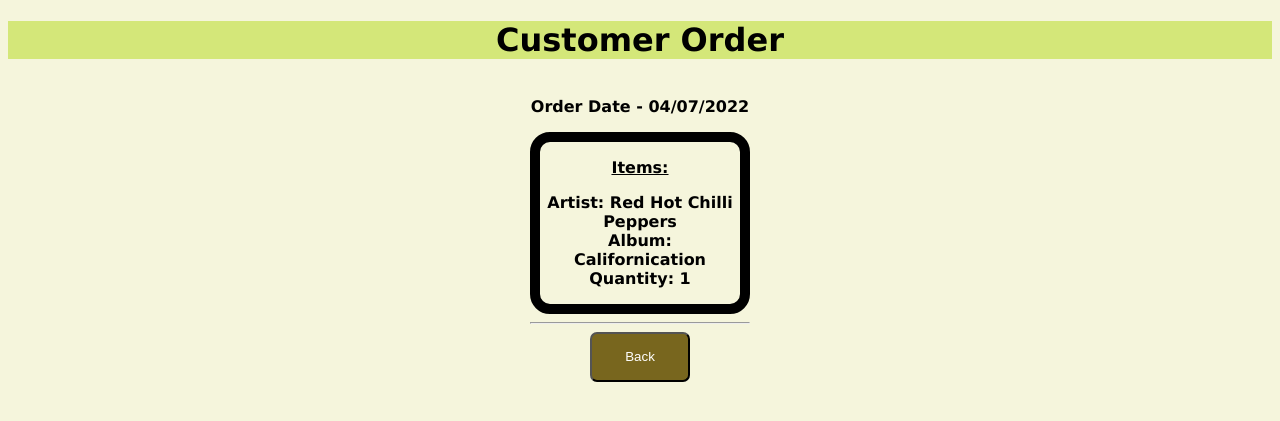
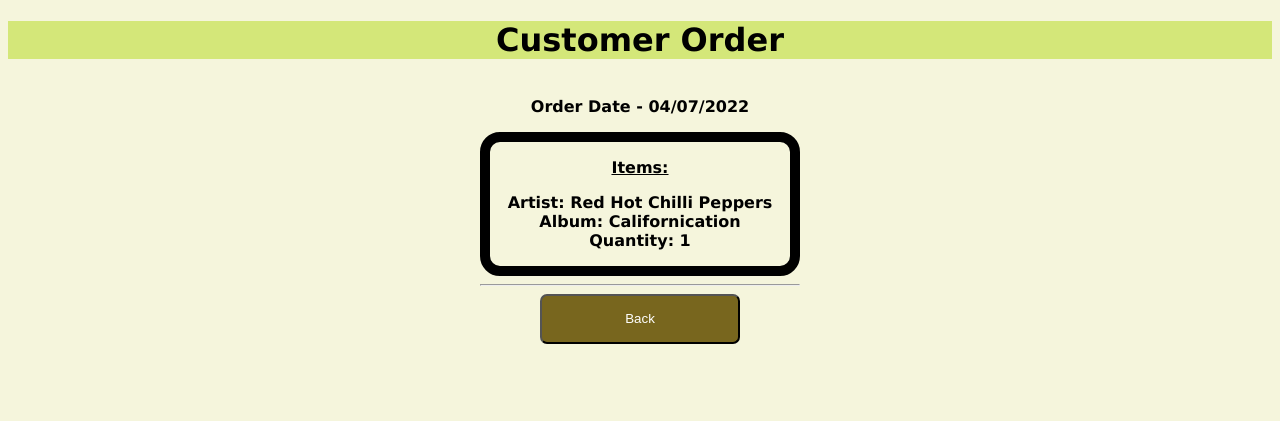
Before and after one commit to ScottDrysdale86/flask_lab, a Flask app: page /orders/1 in a window 1280 px wide. Shown: the top 421 px of the page. Run offline with Flask 2, Linux system fonts and the light colour scheme.

Commit message:
made border wider

```diff
--- a/static/order_style.css
+++ b/static/order_style.css
@@ -20,14 +20,14 @@
   border: 3px solid black;
   border-radius: 20px;
   border-width: 10px;
-  width: 200px;
+  width: 300px;
 }
 
 button {
   background-color: rgb(120, 102, 30);
   border-radius: 7px;
   height: 50px;
-  width: 100px;
+  width: 200px;
 }
 button a {
   text-decoration: none;
```
